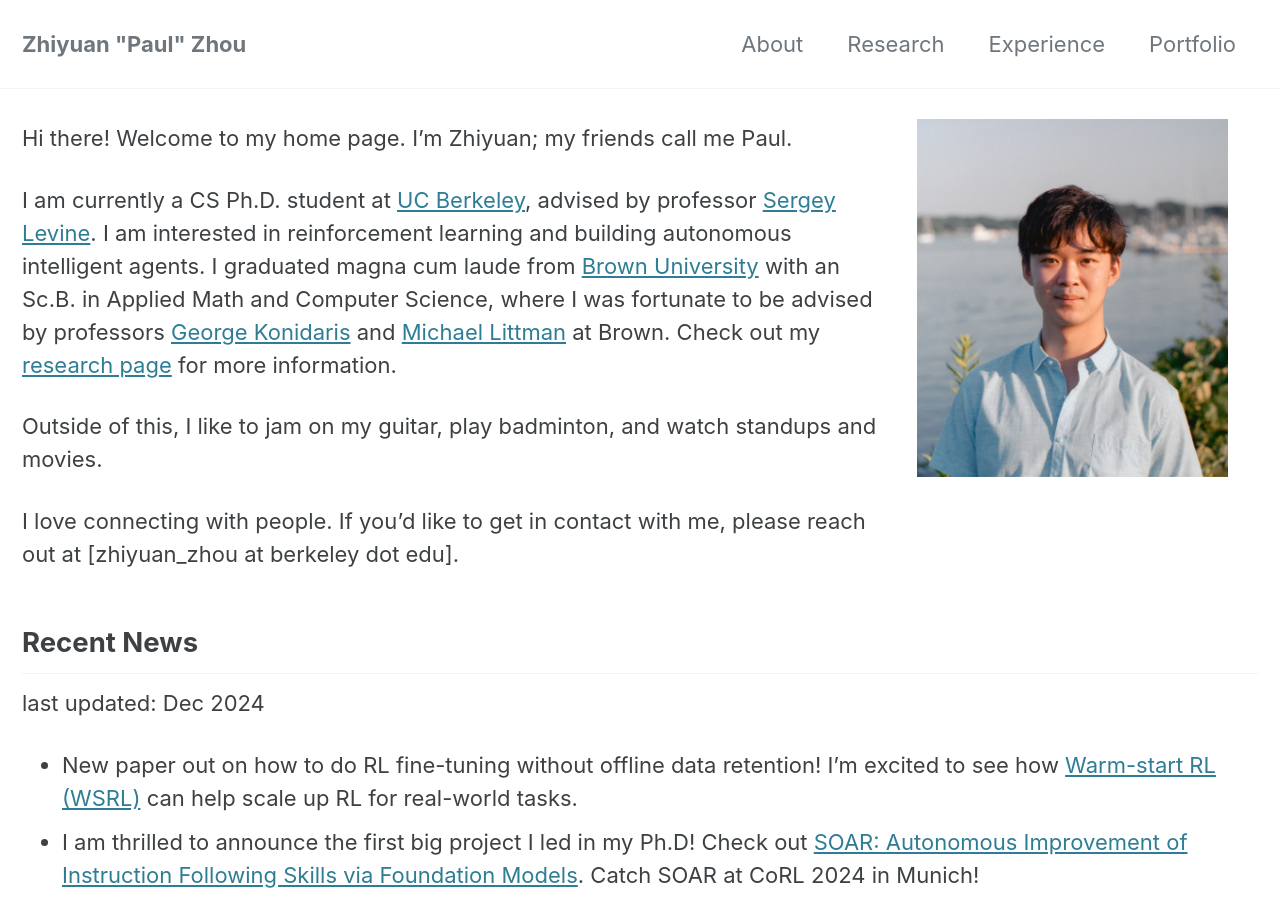
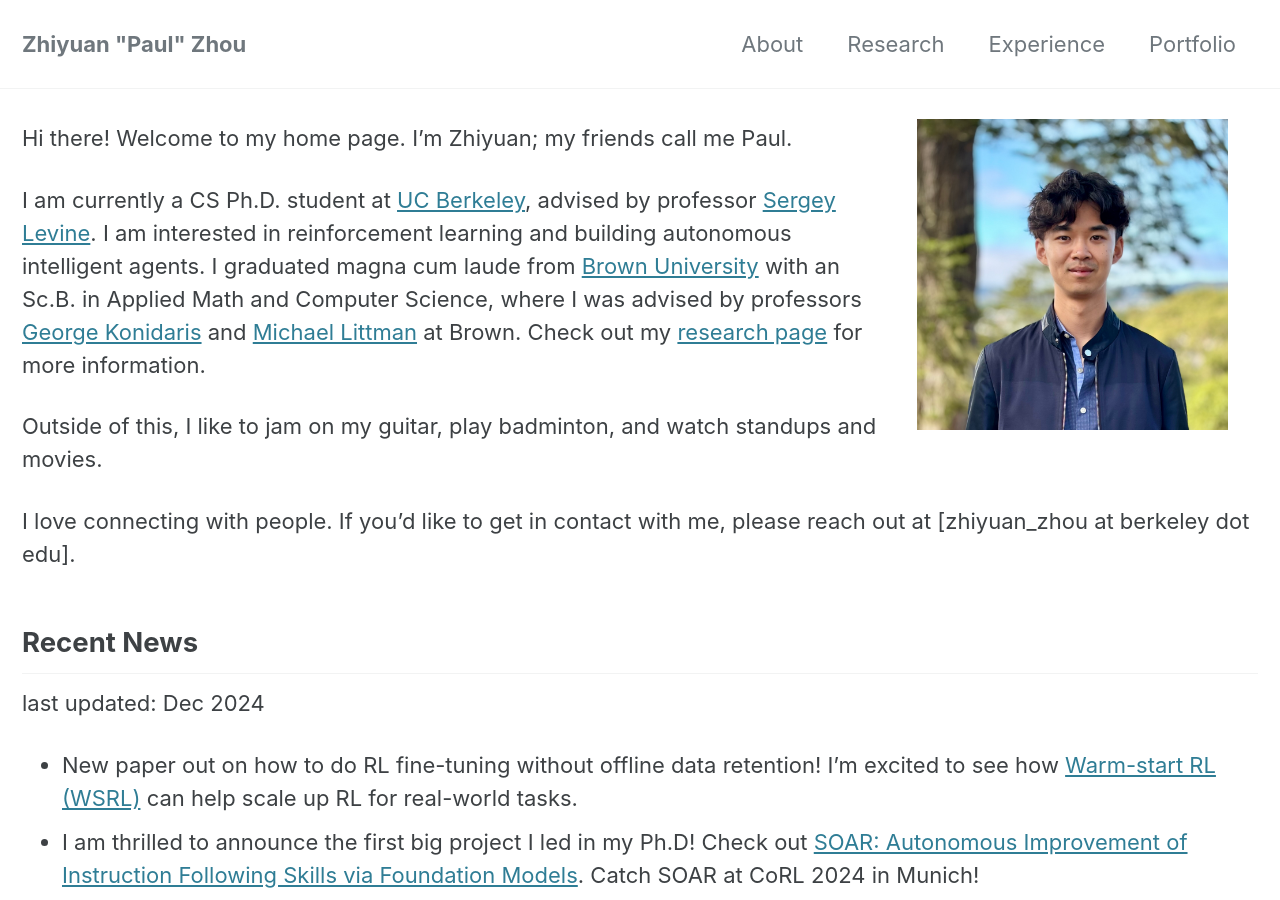
Before and after one commit to zhouzypaul/zhouzypaul.github.io, a Jekyll site: the page built from index.md, in a window 1280 px wide and 900 px high. Built offline with Jekyll 4.4.1, drawn with Linux system fonts in a browser that asks for light colours; cached includes are drawn as plain includes.

Commit message:
update profile

```diff
--- a/index.md
+++ b/index.md
@@ -4,14 +4,14 @@ layout: splash
 permalink: /
 ---
 
-![Zhiyuan Paul Zhou](./images/profile.JPG)
+![Zhiyuan Paul Zhou](./images/new_profile.jpg)
 {:style="float: right; padding: 30px; max-width: 30%; min-width: 330px;"}
 
 <br/>
 Hi there! Welcome to my home page. I'm Zhiyuan; my friends call me Paul.
 
 I am currently a CS Ph.D. student at [UC Berkeley](https://www.berkeley.edu), advised by professor [Sergey Levine](https://people.eecs.berkeley.edu/~svlevine/). I am interested in reinforcement learning and building autonomous intelligent agents.
-I graduated magna cum laude from [Brown University](https://www.brown.edu) with an Sc.B. in Applied Math and Computer Science, where I was fortunate to be advised by professors [George Konidaris](https://cs.brown.edu/people/gdk/) and [Michael Littman](https://www.littmania.com) at Brown. Check out my [research page](/research/) for more information.
+I graduated magna cum laude from [Brown University](https://www.brown.edu) with an Sc.B. in Applied Math and Computer Science, where I was advised by professors [George Konidaris](https://cs.brown.edu/people/gdk/) and [Michael Littman](https://www.littmania.com) at Brown. Check out my [research page](/research/) for more information.
 
 Outside of this, I like to jam on my guitar, play badminton, and watch standups and movies.
 
```
Also changed, not shown: _pages/research.md (+2 -4 lines), images/new_profile.jpg (added).
